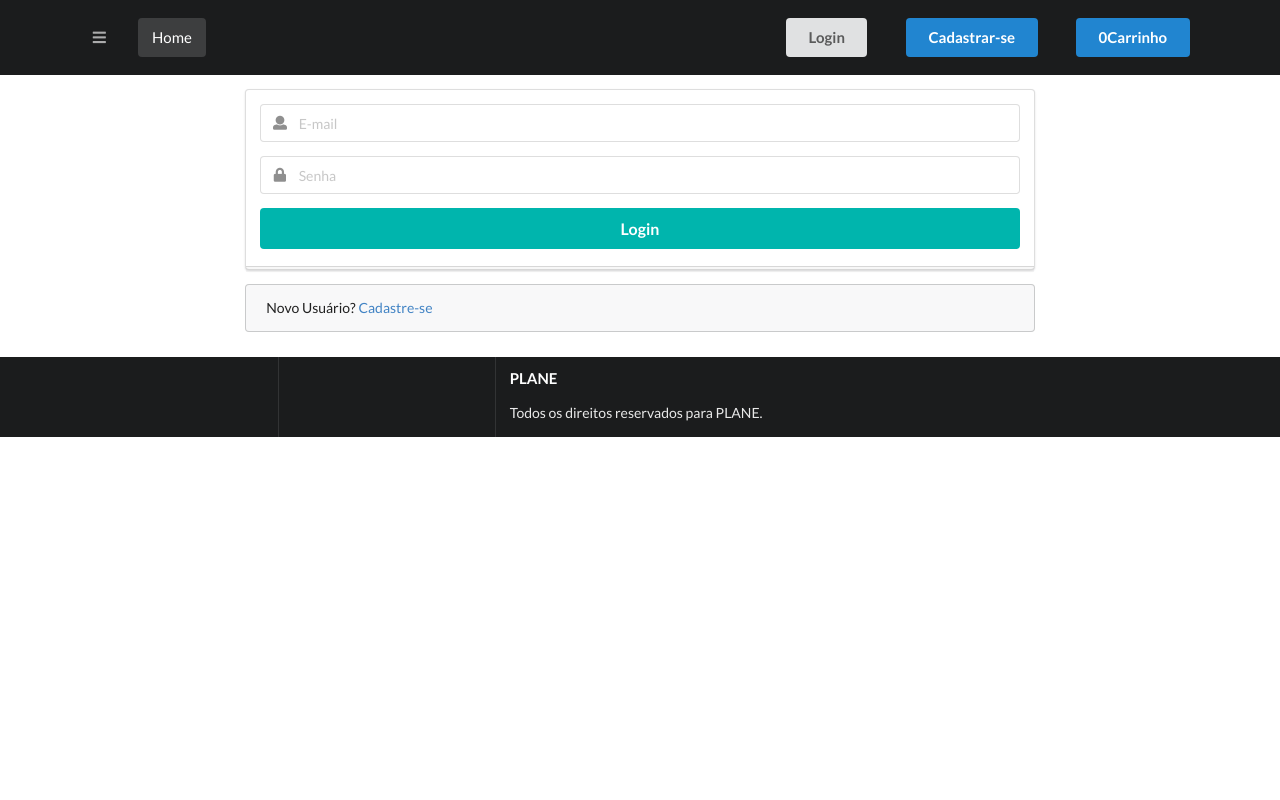
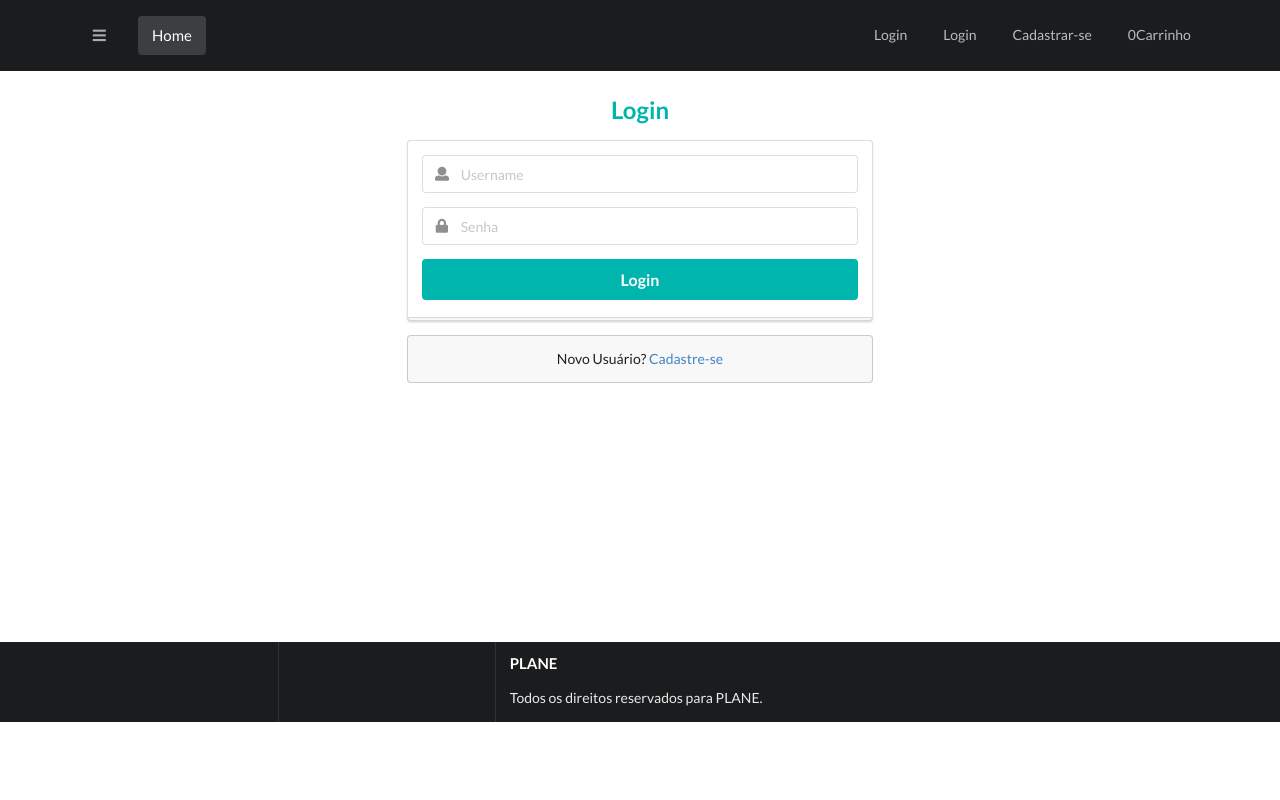
Before and after one commit to thiagolcdeoliveira/plane, a Django app: page /login/ in a window 1280 px wide. Run offline with Django 3.2, Linux system fonts and the light colour scheme; data comes from the database, SQL or seed files in the repository; both versions use the stored data as it was after the commit.

Commit message:
personalização login

```diff
--- a/planeapp/templates/base.html
+++ b/planeapp/templates/base.html
@@ -42,16 +42,19 @@
 <!-- Following Menu -->
 <div class="ui large top fixed hidden menu ">
     <div class="ui container ">
-        <a class="active item">Home</a>
+        <a href="{%url 'home'%}" class="active item">Home</a>
 
 
         <div class="right menu">
-            <div class="item">
-                <a href="{%url 'login'%}" class="ui button">Login</a>
-            </div>
-            <div class="item">
-                <a href="{%url 'cliente-add' %}" class="ui primary button">Cadastrar-se</a>
-            </div>
+            <!--<div class="item">-->
+                <a   href="{%url 'login'%}" class="ui item button">Login</a>
+            <!--</div>-->
+            <!--<div class="item">-->
+                <a href="{%url 'cliente-add' %}" class="ui item primary button">Cadastrar-se</a>
+            <!--</div>-->
+             <!--<div class="item">-->
+                <a class="item" href="{%url 'logout'%}" class="ui item button">Login</a>
+            <!--</div>-->
         </div>
     </div>
 </div>
@@ -62,16 +65,19 @@
             <a class="toc item">
                     <i class="sidebar icon"></i>
                 </a>
-            <a class="active item">Home</a>
-                <div class="item">
-                    <a href="{% url 'login'%}">Login</a>
-                </div>
-                <div class="item">
-                    <a href="{% url 'cliente-add'%}" >Cadastrar-se</a>
-                </div>
-            <div class="item">
-                    <a href="{%url 'carrinho-list'%}">Carrinho</a>
-                </div>
+            <a href="{%url 'home'%}" class="active item">Home</a>
+                <!--<div class="item">-->
+                    <a class="item" href="{% url 'login'%}">Login</a>
+                <!--</div>-->
+            <!--<div class="item">-->
+                    <a class="item" href="{% url 'logout'%}">Login</a>
+                <!--</div>-->
+                <!--<div class="item">-->
+                    <a class="item" href="{% url 'cliente-add'%}" >Cadastrar-se</a>
+                <!--</div>-->
+            <!--<div class="item">-->
+                    <a class="item" href="{%url 'carrinho-list'%}">Carrinho</a>
+                <!--</div>-->
 
         </div>
 </div>
@@ -85,17 +91,20 @@
                     <i class="sidebar icon"></i>
                 </a>
                 <div class="ui container ">
-                    <a class="active item">Home</a>
+                    <a href="{%url 'home'%}" class="active item">Home</a>
                     <div class="right menu">
-                        <div class="item">
-                            <a href="{%url 'login' %}" class="ui button">Login</a>
-                        </div>
-                        <div class="item">
-                            <a href="{%url 'cliente-add'%}" class="ui primary button">Cadastrar-se</a>
-                        </div>
-                        <div class="item">
-                        <a href="{%url 'carrinho-list'%}" class="ui primary button">{{ request.user.username|carrinho }}Carrinho</a>
-                        </div>
+                        <!--<div class="item">-->
+                            <a  href="{%url 'login' %}" class="ui item button">Login</a>
+                        <!--</div>-->
+                           <!--<div class="item">-->
+                            <a  href="{%url 'logout' %}" class="ui item button">Login</a>
+                        <!--</div>-->
+                        <!--<div class="item">-->
+                            <a  href="{%url 'cliente-add'%}" class="ui item  primary button">Cadastrar-se</a>
+                        <!--</div>-->
+                        <!--<div class="item">-->
+                        <a  href="{%url 'carrinho-list'%}" class="ui item primary button">{{ request.user.username|carrinho }}Carrinho</a>
+                        <!--</div>-->
                     </div>
                 </div>
             </div>
--- a/planeapp/templates/planeapp/cliente_form.html
+++ b/planeapp/templates/planeapp/cliente_form.html
@@ -8,8 +8,9 @@ Lista de Produtos
 {% block body_block %}
 <section class="ui ten wide column">
 
-    <div class="ui header"><h3>Cadastro de Usuário</h3></div>
+     <div class="ui segment"> <div class="header"> <a class="ui ribbon black label"><h3>Cadastro de Usuário</h3></a></div>
 
     {%include  "includes/form.html"%}
+    </div>
 </section>
 {%endblock%}
--- a/planeapp/templates/registration/login.html
+++ b/planeapp/templates/registration/login.html
@@ -5,31 +5,42 @@ Lista de Produtos
 {% endblock title_block %}
 {% load staticfiles %}
 {% block body_block %}
+<section class="ui ten wide center grid aligned column">
 <section class="ui ten wide column">
 
-<!--{%include "includes/form.html"%}-->
+    <h2 class="ui teal image header">
+      <div class="content ">
+        Login
+      </div>
+    </h2>
     <form class="ui large form" action="" method="POST">
       <div class="ui stacked segment">
-          <!--{{form.errors}}-->
+          {% if form.username.errors %}
+          <div class="ui  message negative">
+              Dados incorretos!
+          </div>
+          {%endif%}
         <div class="field">
           <div class="ui left icon input">
             <i class="user icon"></i>
-            <input type="text" name="email" placeholder="E-mail">
-          </div> {% if form.username.errors %}
-            <span class="ui pointing red label">
-                   {{ form.username.errors }}
-               </span>
-        {% endif %}
+            <input type="text" name="username" placeholder="Username">
+          </div>
+            <!--{% if form.username.errors %}-->
+            <!--<span class="ui pointing red label">-->
+                   <!--{{ form.username.errors }}-->
+               <!--</span>-->
+        <!--{% endif %}-->
         </div>
         <div class="field">
           <div class="ui left icon input">
             <i class="lock icon"></i>
             <input type="password" name="password" placeholder="Senha">
-          </div> {% if form.username.errors %}
-            <span class="ui pointing red label">
-                   {{ form.username.errors }}
-               </span>
-        {% endif %}
+          </div>
+            <!--{% if form.username.errors %}-->
+            <!--<span class="ui pointing red label">-->
+                   <!--{{ form.username.errors }}-->
+               <!--</span>-->
+        <!--{% endif %}-->
         </div>
           {%csrf_token%}
                <input class="ui fluid large teal submit button" type="submit" value="Login">
--- a/planeapp/urls.py
+++ b/planeapp/urls.py
@@ -7,8 +7,9 @@ from planeapp.views.pedido import PedidoCreateView, AjaxPedidoCreateView, Pedido
 from planeapp.views.produto import ProdutoListView
 
 urlpatterns=[
-    url(r'^$', ProdutoListView.as_view(), name='produto-list'),
-    url(r'^$', PedidoCreateView.as_view(), name='pedido-add'),
+    url(r'^$', ProdutoListView.as_view(), name='home'),
+    url(r'produto/listar^$', ProdutoListView.as_view(), name='produto-list'),
+    # url(r'^$', PedidoCreateView.as_view(), name='pedido-add'),
     url(r'pedido/produto/(?P<id>[\d\-]+)/$', AjaxPedidoCreateView.as_view(), name='pedido-produto-add'),
     url(r'carrinho/$', PedidoAtivoPorUsuarioListView.as_view(), name='carrinho-list'),
     url(r'carrinho/produto/(?P<pk>[\d\-]+)/excluir$', PedidoDeleteView.as_view(), name='carrinho-produto-excluir'),
--- a/static/css/base.css
+++ b/static/css/base.css
@@ -6,6 +6,7 @@
 
 article.ui.grid {
     margin-top: auto;
+    min-height: 40em;
 
 }
 
@@ -13,9 +14,16 @@ article.ui.grid {
 .footer {
     min-height: 15% !important;
     margin-top: 2% !important;
+    margin-bottom: 0em !important;
     color: white;
 }
+.ui.card{
+}
 
+.ui.ribbon.label{
+margin-bottom:1.2em !important;
+
+}
 .ui.cards > .card > .image > img {
 height: 10em;
 }
```
Also changed, not shown: planeapp/templates/planeapp/pedido_list.html (+6 -1 lines), planeapp/templates/planeapp/produto_list.html (+6 -3 lines), db.sqlite3.
